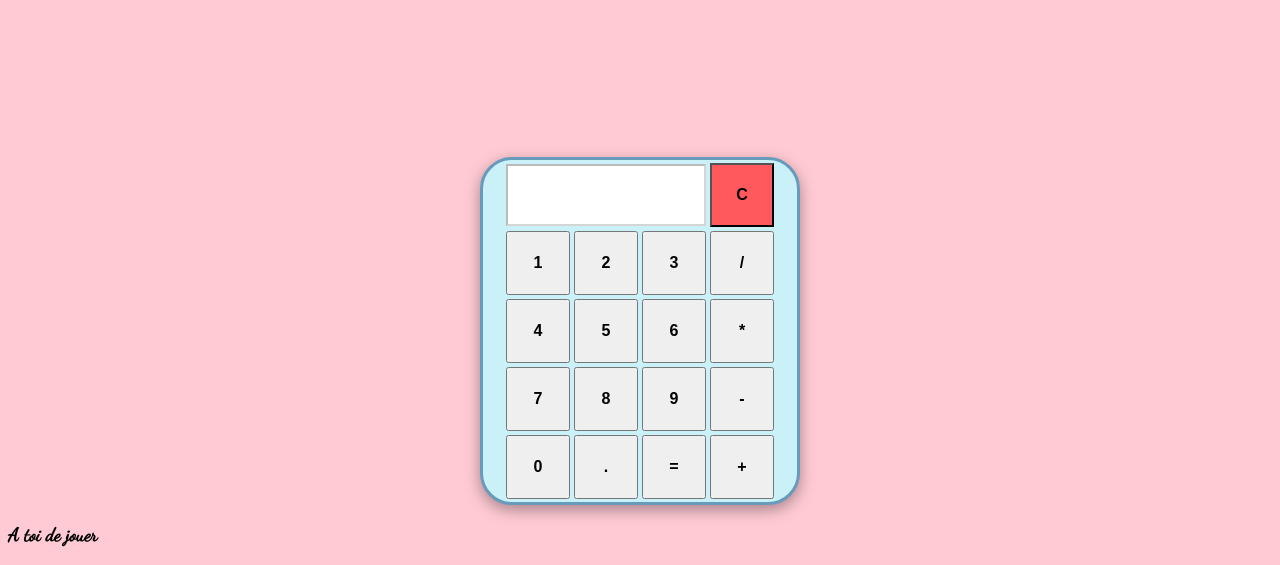
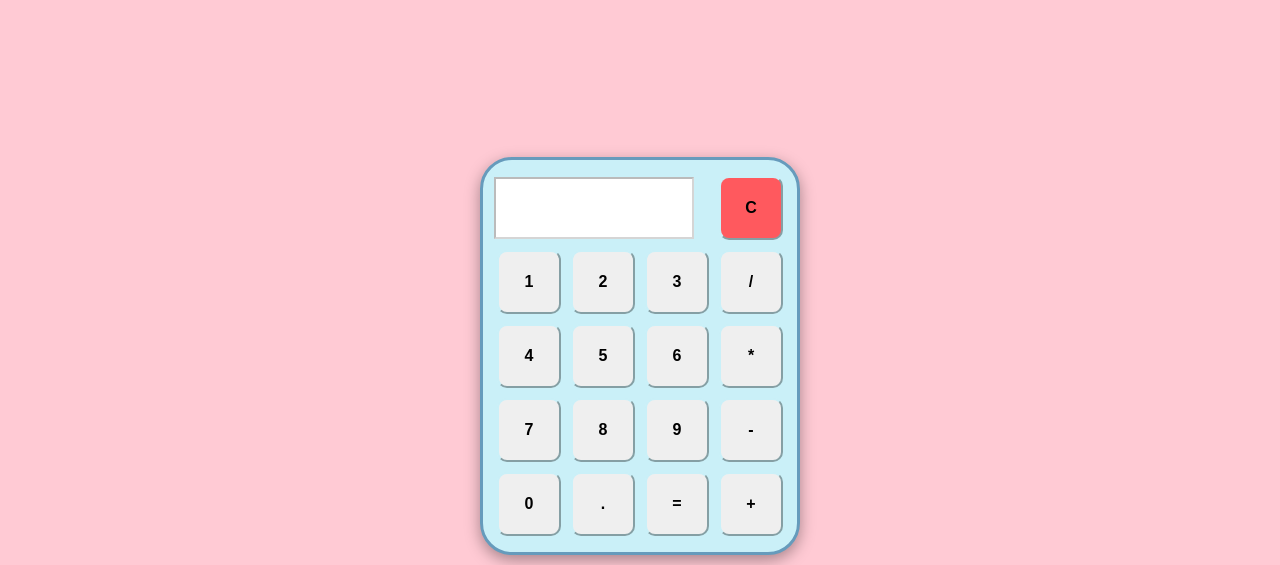
Before and after one commit to florine89/child-calculate, a website: page HTML/index.html in a window 1280 px wide. Shown: the part 251-816 px from the top of the page. Drawn offline with nearby package versions, Linux system fonts and the light colour scheme.

Commit message:
calculate almost done

```diff
--- a/CSS/style.css
+++ b/CSS/style.css
@@ -38,6 +38,7 @@ main {
     width: 20rem;
     box-shadow: rgba(0, 0, 0, 0.35) 0px 5px 15px;
     background-color: #caf0f8;
+    padding:10px;
 }
 
 .inside-calculatrice {
@@ -55,6 +56,9 @@ justify-content: center;
     height:4rem;
     font-weight: bold;
     font-size: 1rem;
+    margin: 3px;
+    border-radius: 10px;
+    border-color: #caf0f8;
 }
 
 .button#remove {
@@ -62,7 +66,7 @@ justify-content: center;
 }
 
 
-.display {
+#display {
     height: 3.5rem;
     width: 12rem;
     background-color: #ffffff;
--- a/HTML/index.html
+++ b/HTML/index.html
@@ -7,7 +7,9 @@
     <title>Calculatrice</title>
     <link rel="stylesheet" href="../CSS/style.css">
     <link href="https://fonts.googleapis.com/css2?family=Asap&family=Dancing+Script&display=swap" rel="stylesheet">
-    <script src="https://code.jquery.com/jquery-3.6.4.js" integrity="sha256-a9jBBRygX1Bh5lt8GZjXDzyOB+bWve9EiO7tROUtj/E=" crossorigin="anonymous"></script>
+    <script src="https://code.jquery.com/jquery-3.6.4.min.js"
+     integrity="sha256-oP6HI9z1XaZNBrJURtCoUT5SUnxFr8s3BzRl+cbzUq8="
+     crossorigin="anonymous"></script>
 </head>
 <body>
     <header class="header">
@@ -20,57 +22,45 @@
         <table class="calculatrice">
             <div class="inside-calculatrice">
         <tr class="first-row">
-            <td colspan="3"><input class="display" id="output" disabled></td>
-            <td><input class="button" type="button" value="C" id="remove"  ></td>
+            <td colspan="3"><input id="display" name="display" disabled></td>
+            <td><input class="button" type="button" value="C" id="remove" onclick="c()"></td>
          </tr>
 
         <tr class="second-row">
-            <td><input class="button" type="button" value="1" id="un "></td>
-            <td><input class="button" type="button" value="2" id="deux"></td>
-            <td><input class="button" type="button" value="3" id="trois"></td>
-            <td><input class="button" type="button" value="/" id="div"></td>
+            <td><input class="button" type="button" value="1" id="un" onclick="insrt(1)"></td>
+            <td><input class="button" type="button" value="2" id="deux" onclick="insrt(2)"></td>
+            <td><input class="button" type="button" value="3" id="trois" onclick="insrt(3)"></td>
+            <td><input class="button" type="button" value="/" id="div" onclick="insrt('/')"></td>
         </tr>
 
         <tr class="third-row">
-            <td><input class="button" type="button" value="4" id="quatre"></td>
-            <td><input class="button" type="button" value="5" id="cinq"></td>
-            <td><input class="button" type="button" value="6" id="six"></td>
-            <td><input class="button" type="button" value="*" id="mult"></td>
+            <td><input class="button" type="button" value="4" id="quatre" onclick="insrt(4)"></td>
+            <td><input class="button" type="button" value="5" id="cinq" onclick="insrt(5)"></td>
+            <td><input class="button" type="button" value="6" id="six" onclick="insrt(6)"></td>
+            <td><input class="button" type="button" value="*" id="mult" onclick="insrt('*')"></td>
         </tr>
 
         <tr class="fourth-row">
-            <td><input class="button" type="button" value="7" id="sept"></td>
-            <td><input class="button" type="button" value="8" id="huit"></td>
-            <td><input class="button" type="button" value="9" id="neuf"></td>
-            <td><input class="button" type="button" value="-" id="sous"></td>
+            <td><input class="button" type="button" value="7" id="sept" onclick="insrt(7)"></td>
+            <td><input class="button" type="button" value="8" id="huit" onclick="insrt(8)"></td>
+            <td><input class="button" type="button" value="9" id="neuf" onclick="insrt(9)"></td>
+            <td><input class="button" type="button" value="-" id="sous" onclick="insrt('-')"></td>
         </tr>
 
         <tr class="fifth-row">
-            <td><input class="button" type="button" value="0" id="zero"></td>
-            <td><input class="button" type="button" value="." id="virg"></td>
-            <td><input class="button" type="button" value="=" id="result"></td>
-            <td><input class="button" type="button" value="+" id="add"></td>
+            <td><input class="button" type="button" value="0" id="zero" onclick="insrt(0)"></td>
+            <td><input class="button" type="button" value="." id="virg" onclick="insrt(',')"></td>
+            <td><input class="button" type="button" value="=" id="result" onclick="eql()"></td>
+            <td><input class="button" type="button" value="+" id="add" onclick="insrt('+')"></td>
         </tr>
           </div>
    </table>
  </main>
 
  <footer>
-        <h3>A toi de jouer <!DOCTYPE html>
-        <html lang="en">
-        <head>
-            <meta charset="UTF-8">
-            <meta http-equiv="X-UA-Compatible" content="IE=edge">
-            <meta name="viewport" content="width=device-width, initial-scale=1.0">
-            <title>Document</title>
-        </head>
-        <body>
 
-        </body>
-        </html></h3>
 </footer>
+<script type="text/javascript" src="../JS/script.js"></script>
+</body>
 
-<script src="../JS/index.js"></script>
-
-</body>
 </html>
--- a/JS/index.js
+++ /dev/null
@@ -1,10 +0,0 @@
-/*$(document).ready(function(){
-    $('#un').click(function(){
-        document.table.display.value +=1;
-    });
-})*/
-
-$(function() {
-    $( "#un" ).on( "1" );
-    console.log("yes")
-  });
--- /dev/null
+++ b/JS/script.js
@@ -0,0 +1,13 @@
+// fonction insrt qui va permettre d'afficher les bons numéros
+// puis les afficher au clique dans l'input display
+function insrt(num) {
+    $('#display').val($('#display').val() + num )
+}
+
+function eql() {
+    $('#display').val(eval($('#display').val()))
+}
+
+function c() {
+    $("#display").val('');
+}
```
